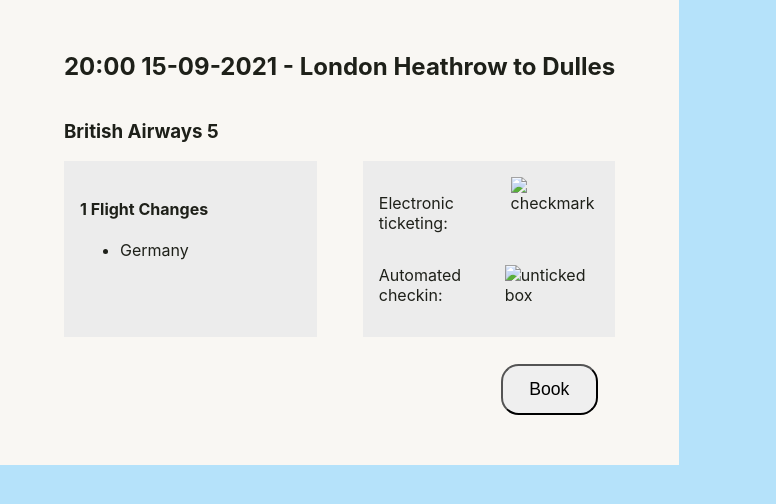
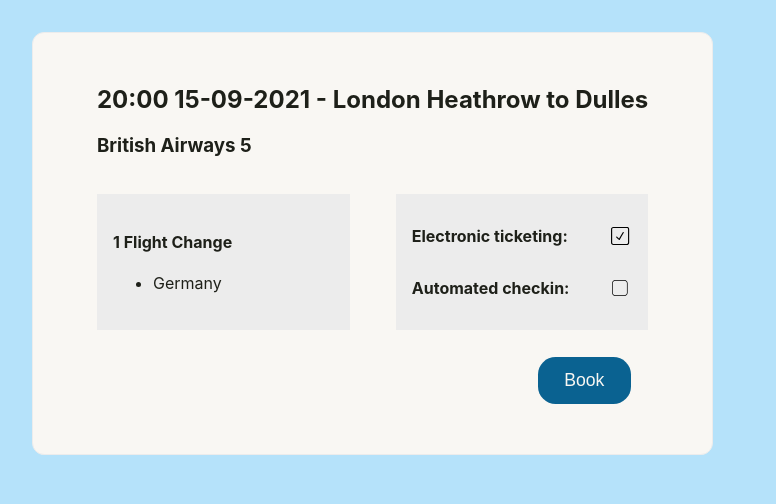
Before and after one commit to SchoolOfCode/w8_project_front-end-fujin, a React app: page / in a window 1280 px wide. Shown: the whole page, without its empty margins (0-776 px from the left). Built offline with nearby package versions, Linux system fonts and the light colour scheme.

Commit message:
Styled Flight Card

```diff
--- a/src/components/Flight/flight.css
+++ b/src/components/Flight/flight.css
@@ -5,11 +5,30 @@
   background: var(--white);
   width: fit-content;
 
+  margin: 2em;
   padding: 2em 4em;
+
+  border: 1px solid var(--light-grey);
+  border-radius: 0.75em;
+}
+
+.flight h3 {
+  margin: 0 0 2em;
 }
 
 .flight button {
   align-self: flex-end;
+
+  background: var(--dark-blue);
+  color: var(--white);
+
+  border: none;
+  transition-duration: 0.4s;
+  cursor: pointer;
+}
+
+.flight button:hover {
+  opacity: 0.8;
 }
 
 .flight-info {
@@ -19,7 +38,12 @@
 
 .flight span {
   display: flex;
-  align-items: baseline;
+  justify-content: space-between;
+  align-items: center;
+}
+
+.flight span p {
+  font-weight: bold;
 }
 
 .flight-info section {
@@ -37,3 +61,7 @@
 
   border-radius: 1em;
 }
+
+.flight img {
+  width: 1.5em;
+}
--- a/src/components/Flight/index.js
+++ b/src/components/Flight/index.js
@@ -2,8 +2,8 @@
 import FlightChanges from '../FlightChanges';
 import './flight.css';
 
-const tick = '';
-const empty = '';
+import tick from '../../images/checkBox.svg';
+import empty from '../../images/emptyCheckBox.svg';
 
 function Flight({
   dateTime,
--- a/src/components/FlightChanges/index.js
+++ b/src/components/FlightChanges/index.js
@@ -4,7 +4,10 @@
 function FlightChanges({ changes }) {
   return (
     <section>
-      <h4>{changes.numberOfStops} Flight Changes</h4>
+      <h4>
+        {changes.numberOfStops} Flight{' '}
+        {changes.numberOfStops === 1 ? 'Change' : 'Changes'}
+      </h4>
       <ul>
         {changes.intermediateAirports.iata.map((change) => (
           <li key={uuidv4()}>{change.station}</li>
--- a/src/index.css
+++ b/src/index.css
@@ -1,5 +1,6 @@
 :root {
   --sky-blue: #b5e2fa;
+  --dark-blue: #0a6291;
   --white: #f9f7f3;
   --black: #1e2019;
   --light-grey: #ececec;
```
Also changed, not shown: src/images/checkBox.svg (added), src/images/emptyCheckBox.svg (added).
